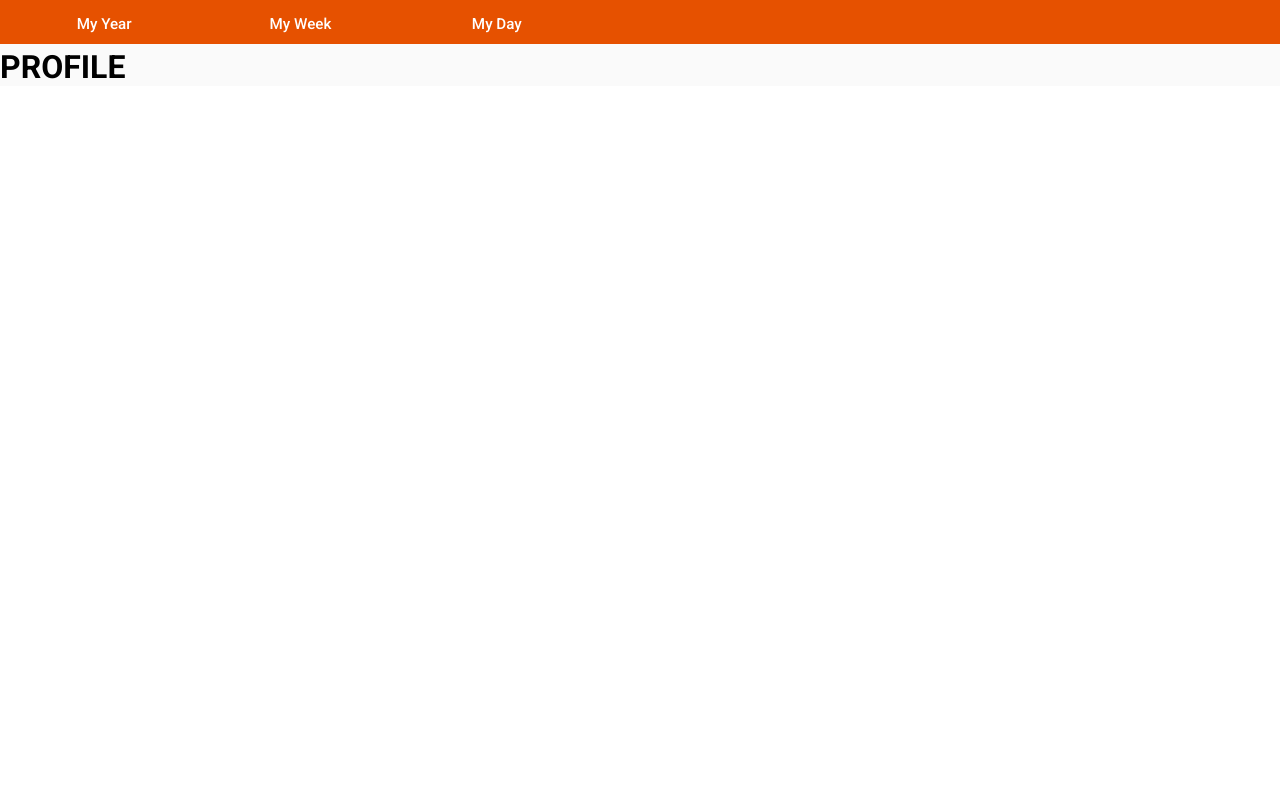
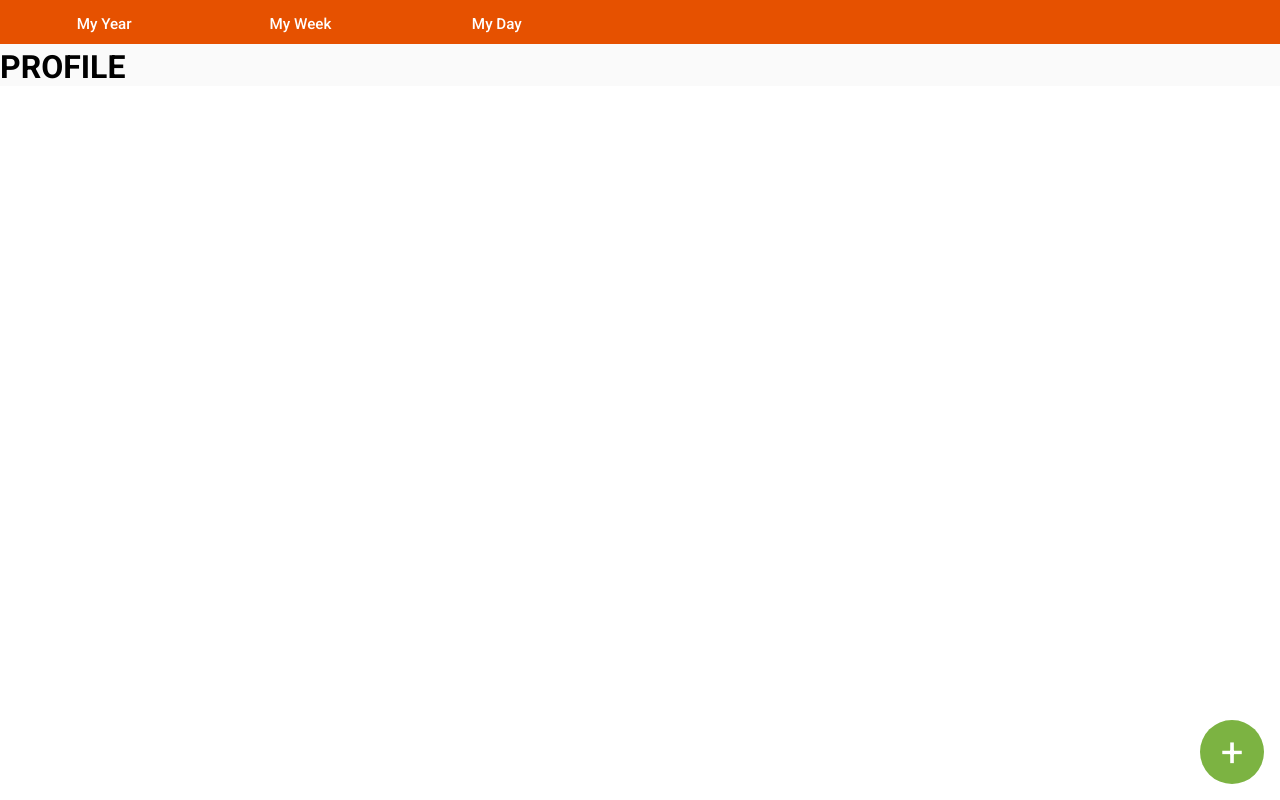
Before and after one commit to Fordenstraz/Corey-Bickford-Capstone, a React (Vite) app in the folder frizl-frontend/: page /dashboard in a window 1280 px wide. Built offline with nearby package versions, Linux system fonts and the light colour scheme; no server answers.

Commit message:
Create basic speed dial menu, with simple styling

```diff
--- /dev/null
+++ b/frizl-frontend/src/components/SpeedDialMenu/SpeedDialMenu.jsx
@@ -0,0 +1,66 @@
+// Import
+import { useState, useEffect } from "react";
+import { Link, useLocation } from "react-router-dom";
+// Styling
+import "./SpeedDialMenu.scss";
+
+export default function SpeedDialMenu() {
+	// Use state to track if menu is open:
+	const [isOpen, setIsOpen] = useState(false);
+
+	// function to open and close the menu:
+	const toggleSpeedDial = () => {
+		setIsOpen(!isOpen);
+	};
+
+	// Logic for highlighting current menu option:
+	const view = useLocation(); // enables path checking
+	// current view is held in state:
+	const [activeView, setActiveView] = useState(view.pathname);
+	// update state when a new view is selected:
+	useEffect(() => {
+		setActiveView(view.pathname);
+	}, [view.pathname]);
+	// set the selected view as 'currentView':
+	const currentView = path => activeView === path;
+
+	return (
+		<div className="speed-dial">
+			<button
+				className="speed-dial__button"
+				onClick={toggleSpeedDial}>
+				+
+			</button>
+
+			{isOpen && (
+				<div className="speed-dial__menu">
+					<Link
+						to="/dashboard"
+						className={`speed-dial__menu-option ${
+							currentView("/dashboard")
+								? "speed-dial__menu-option--selected"
+								: ""
+						}`}>
+						A
+					</Link>
+
+					<Link
+						to="/dashboard/resources"
+						className={`speed-dial__menu-option ${
+							currentView("/dashboard/resources")
+								? "speed-dial__menu-option--selected"
+								: ""
+						}`}>
+						R
+					</Link>
+
+					<Link
+						to="/dashboard"
+						className="speed-dial__menu-option">
+						L
+					</Link>
+				</div>
+			)}
+		</div>
+	);
+}
--- /dev/null
+++ b/frizl-frontend/src/components/SpeedDialMenu/SpeedDialMenu.scss
@@ -0,0 +1,61 @@
+@use "../../styles/partials/colors";
+@use "../../styles/partials/media";
+@use "../../styles/partials/typography";
+
+.speed-dial {
+	position: fixed;
+	bottom: 1rem;
+	right: 1rem;
+	z-index: 77;
+
+	&__button {
+		position: relative;
+		z-index: 77;
+		width: 4rem;
+		height: 4rem;
+		background-color: colors.$secondary_color;
+		border: none;
+		border-radius: 50%;
+		color: colors.$light_text;
+		font-size: 2.5rem;
+		transition: transform 0.3s;
+		cursor: pointer;
+
+		&:hover {
+			transform: rotate(135deg);
+		}
+	}
+
+	&__menu {
+		position: absolute;
+		bottom: 3rem;
+		right: 0.38rem;
+		z-index: 7;
+		background-color: colors.$primary_color;
+		padding: 0.375rem 0.375rem 1rem;
+		border-radius: 2rem 2rem 0 0;
+	}
+
+	&__menu-option {
+		display: flex;
+		align-items: center;
+		justify-content: center;
+		width: 2.5rem;
+		height: 2.5rem;
+		border-radius: 50%;
+		background-color: colors.$secondary_color;
+		color: colors.$light_text;
+		margin-bottom: 0.625rem;
+		transition: transform 0.3s, opacity 0.3s;
+		cursor: pointer;
+
+		&:hover {
+			background-color: colors.$secondary_highlight;
+			transform: scale(1.1);
+		}
+
+		&--selected {
+			background-color: colors.$secondary_shade;
+		}
+	}
+}
--- a/frizl-frontend/src/pages/Dashboard/Dashboard.jsx
+++ b/frizl-frontend/src/pages/Dashboard/Dashboard.jsx
@@ -4,6 +4,7 @@ import { Outlet } from "react-router-dom";
 import "./Dashboard.scss";
 // Components
 import Navbar from "../../components/Navbar/Navbar.jsx";
+import SpeedDialMenu from "../../components/SpeedDialMenu/SpeedDialMenu.jsx";
 
 export default function Dashboard() {
 	return (
@@ -13,6 +14,9 @@ export default function Dashboard() {
 
 			{/* Insert page content: */}
 			<Outlet />
+
+			{/* Speed dial menu */}
+			<SpeedDialMenu />
 		</div>
 	);
 }
```
